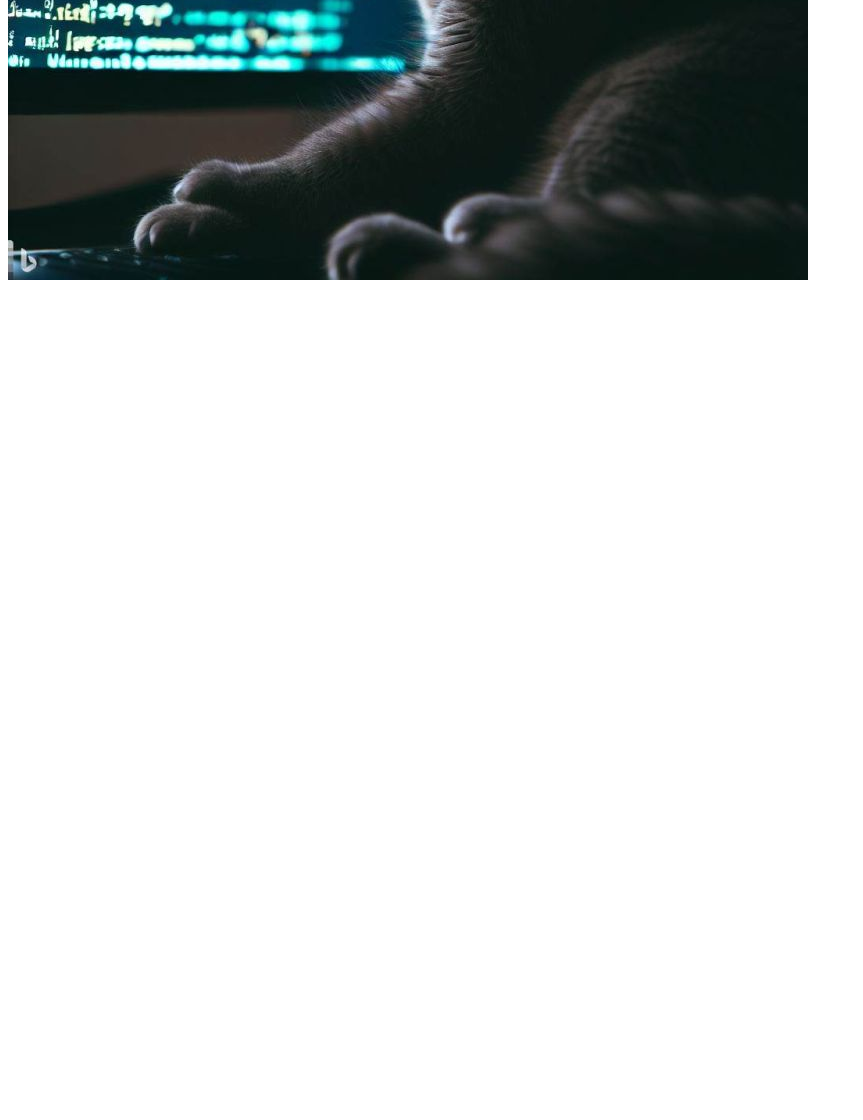
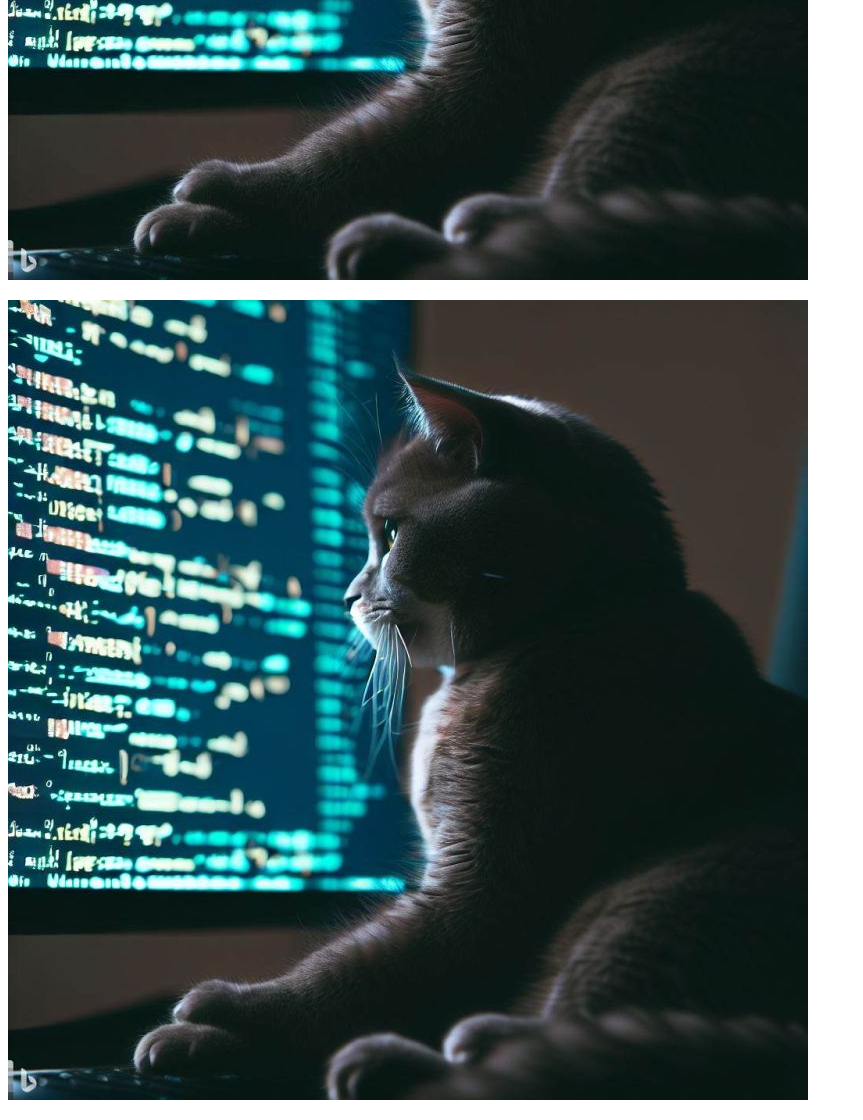
Before and after one commit to mantarae-22/CSC104Spr25, a plain HTML site: page CSC102-Intro-Programming--main/index.html in a window 1280 px wide. Shown: the part 600-1720 px from the top of the page, without its empty margins (0-863 px from the left). Before the commit the page ends 900 px from the top, so only its background shows below. Drawn offline with Linux system fonts and the light colour scheme.

Commit message:
Update index.html

```diff
--- a/CSC102-Intro-Programming--main/index.html
+++ b/CSC102-Intro-Programming--main/index.html
@@ -25,6 +25,11 @@
      <p>
         <img src="1683890056704.jpeg" id="memeimage">
      </p>
+
+
+     <p>
+        <img src="1683890056704.jpeg" id="memeimage2">
+     </p>
 <!-- the closing body should be the 2nd line of code on each HTML page-->
 </body>
 <!-- this is our last line of our HTML page-->
```
